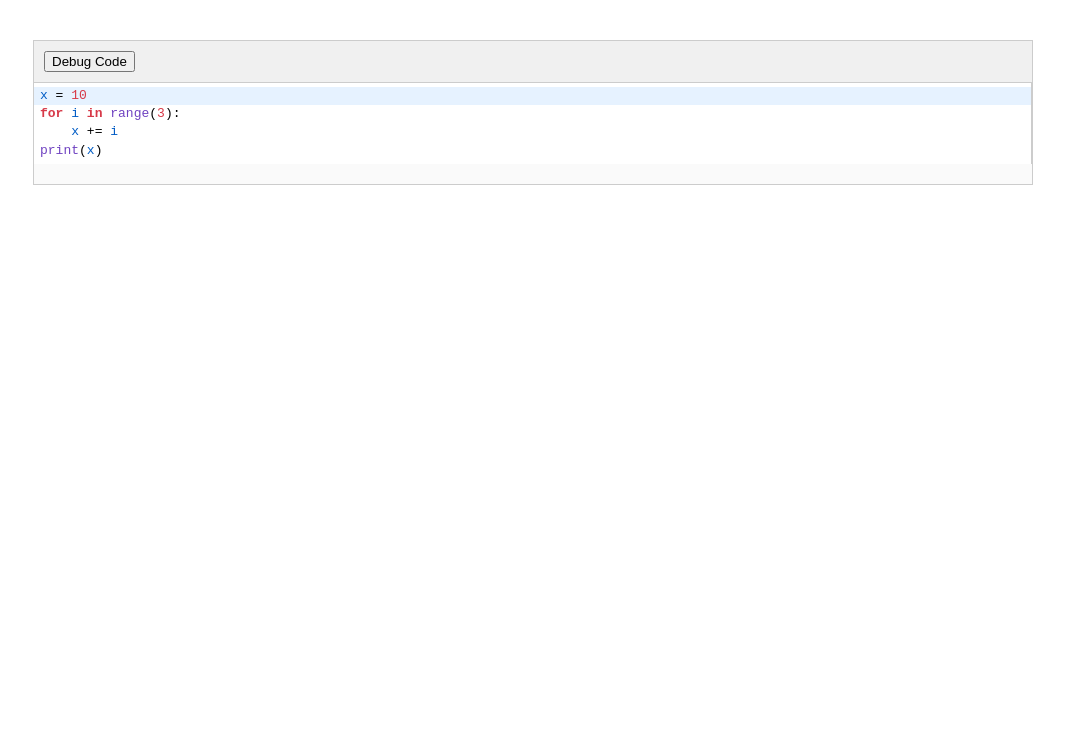
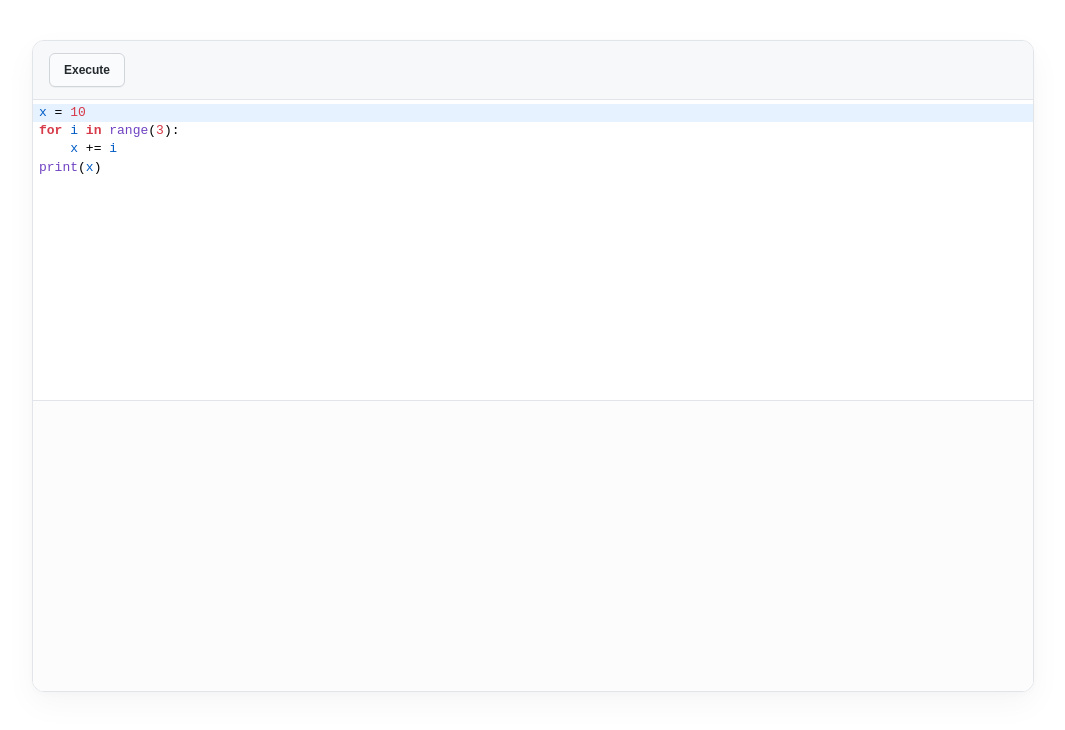
Before and after one commit to Anttonii/code-inspector, a React (Vite) app: page / in a window 1280 px wide. Shown: the top 730 px of the page, without its empty margins (107-1172 px from the left). Built offline with nearby package versions, Linux system fonts and the light colour scheme.

Commit message:
Improve styling

```diff
--- /dev/null
+++ b/src/VisualDebugger.css
@@ -0,0 +1,189 @@
+.cm-activeLine {
+  background-color: #e6f2ff !important;
+}
+.cm-debugLine {
+  background-color: #ffe0b2 !important;
+}
+.cm-errorLine {
+  background-color: #ffcdd2 !important;
+}
+
+.container {
+  width: 90vw;
+  max-width: 1000px;
+  margin: 40px auto;
+  font-family:
+    system-ui,
+    -apple-system,
+    sans-serif;
+  display: flex;
+  flex-direction: column;
+  background-color: #ffffff;
+  border: 1px solid #e1e4e8;
+  border-radius: 12px;
+  box-shadow:
+    0 12px 32px rgba(0, 0, 0, 0.04),
+    0 2px 6px rgba(0, 0, 0, 0.02);
+  overflow: hidden;
+}
+
+.toolbar {
+  padding: 12px 16px;
+  background-color: #f6f8fa;
+  border-bottom: 1px solid #e1e4e8;
+  display: flex;
+  align-items: center;
+  justify-content: space-between;
+}
+
+.toolbar-container {
+  gap: 8px;
+  display: flex;
+}
+
+.layout {
+  display: flex;
+  flex-direction: column;
+  background-color: #ffffff;
+}
+
+.editor-pane {
+  min-height: 300px;
+  max-height: 50vh;
+  background-color: #ffffff;
+  border-bottom: 1px solid #e1e4e8;
+  overflow: auto;
+  text-align: left;
+}
+
+.inspector-pane {
+  flex: 1;
+  min-height: 250px;
+  padding: 20px;
+  background-color: #fcfcfc;
+  overflow: auto;
+}
+
+.empty-vars {
+  color: #888;
+  font-style: italic;
+  font-size: 14px;
+}
+
+.var-table {
+  width: 100%;
+  border-collapse: collapse;
+  font-size: 14px;
+  font-family: monospace;
+}
+
+.table-header {
+  border-bottom: 2px solid #e1e4e8;
+  padding: 8px;
+  text-align: left;
+  color: #24292e;
+  background-color: #f6f8fa;
+}
+
+.var-name {
+  border-bottom: 1px solid #e1e4e8;
+  padding: 8px;
+  color: #005cc5;
+  width: 30%;
+  min-width: 80px;
+}
+
+.var-value {
+  border-bottom: 1px solid #e1e4e8;
+  padding: 8px;
+  color: #d73a49;
+}
+
+.block-table {
+  overflow-x: auto;
+  overflow-y: auto;
+  max-height: 250px;
+  border: 1px solid #eee;
+  border-radius: 4px;
+}
+
+.font-small {
+  font-size: 12px;
+}
+
+.error-hero {
+  margin: 0 0 10px 0;
+  color: #d32f2f;
+  display: flex;
+  align-items: center;
+  gap: 8px;
+}
+
+.stacktrace-container {
+  background-color: #ffebee;
+  border: 1px solid #ffcdd2;
+  border-radius: 4px;
+  padding: 12px;
+  color: #c62828;
+  font-family: monospace;
+  font-size: 13px;
+  white-space: pre-wrap;
+  overflow-y: auto;
+}
+
+.bg-grey {
+  background-color: #fff5f5;
+}
+
+.toolbar-btn {
+  appearance: none;
+  background-color: #fafbfc;
+  border: 1px solid #d1d5da;
+  border-radius: 6px;
+  color: #24292e;
+  cursor: pointer;
+  display: inline-flex;
+  align-items: center;
+  justify-content: center;
+  font-size: 12px;
+  font-weight: 600;
+  line-height: 20px;
+  padding: 6px 14px;
+  user-select: none;
+  box-shadow:
+    0 1px 0 rgba(27, 31, 35, 0.04),
+    inset 0 1px 0 rgba(255, 255, 255, 0.25);
+  transition: background-color 0.2s cubic-bezier(0.3, 0, 0.5, 1);
+}
+
+.toolbar-btn:hover:not(:disabled) {
+  background-color: #f3f4f6;
+  border-color: #1b1f2326;
+  transition-duration: 0.1s;
+}
+
+.toolbar-btn:active:not(:disabled) {
+  background-color: #edeff2;
+  box-shadow: inset 0 1px 0 rgba(225, 228, 232, 0.2);
+}
+
+.toolbar-btn:disabled {
+  color: #959da5;
+  background-color: #fafbfc;
+  border-color: #e1e4e8;
+  cursor: not-allowed;
+  box-shadow: none;
+}
+
+.toolbar-btn.danger {
+  color: #d73a49;
+}
+.toolbar-btn.danger:hover:not(:disabled) {
+  background-color: #ffeef0;
+  border-color: #fdaeb7;
+}
+
+.step-text {
+  margin-left: 10px;
+  font-size: 12px;
+}
--- a/src/App.tsx
+++ b/src/VisualDebugger.tsx
@@ -1,10 +1,4 @@
-import React, {
-  useState,
-  useEffect,
-  useMemo,
-  useRef,
-  CSSProperties,
-} from 'react'
+import React, { useState, useEffect, useMemo, useRef } from 'react'
 import CodeMirror, {
   ReactCodeMirrorRef,
   Extension,
@@ -23,6 +17,7 @@ import { tags } from '@lezer/highlight'
 import { usePyodide } from './usePyodide'
 import type { TraceStep } from './types'
 import { groupTraceIntoIterations, evaluateStepCondition } from './processTrace'
+import './VisualDebugger.css'
 
 class ActiveLineTextWidget extends WidgetType {
   text: string
@@ -186,7 +181,7 @@ function PythonEditor({
   }, [activeLine])
 
   return (
-    <div style={styles.editorPane}>
+    <div className="editor-pane">
       <CodeMirror
         value={code}
         ref={editorRef}
@@ -254,27 +249,19 @@ function VariableInspector({
   }, [currentStep])
 
   return (
-    <div style={styles.inspectorPane}>
+    <div className="inspector-pane">
       {activeIterationBlock.length > 1 && (
         <div style={{ marginTop: '24px' }}>
           <h4 style={{ margin: '0 0 10px 0', color: '#555' }}>
             Block Execution History
           </h4>
-          <div
-            style={{
-              overflowX: 'auto',
-              overflowY: 'auto',
-              maxHeight: '250px',
-              border: '1px solid #eee',
-              borderRadius: '4px',
-            }}
-          >
-            <table style={{ ...styles.varTable, fontSize: '12px' }}>
+          <div className="block-table">
+            <table className="var-table font-small">
               <thead>
                 <tr>
-                  <th style={styles.tableHeader}>Line</th>
+                  <th className="table-header">Line</th>
                   {allVarNames.map((name) => (
-                    <th key={name} style={styles.tableHeader}>
+                    <th key={name} className="table-header">
                       {name}
                     </th>
                   ))}
@@ -296,9 +283,9 @@ function VariableInspector({
                           : 'transparent',
                       }}
                     >
-                      <td style={styles.varName}>L{step.line}</td>
+                      <td className="var-name">L{step.line}</td>
                       {allVarNames.map((name) => (
-                        <td key={name} style={styles.varValue}>
+                        <td key={name} className="var-value">
                           {varToString(step.vars[name])}
                         </td>
                       ))}
@@ -316,33 +303,9 @@ function VariableInspector({
 
 function ErrorInspector({ errorText }: { errorText: string }) {
   return (
-    <div style={{ ...styles.inspectorPane, backgroundColor: '#fff5f5' }}>
-      <h4
-        style={{
-          margin: '0 0 10px 0',
-          color: '#d32f2f',
-          display: 'flex',
-          alignItems: 'center',
-          gap: '8px',
-        }}
-      >
-        Runtime Error
-      </h4>
-      <div
-        style={{
-          backgroundColor: '#ffebee',
-          border: '1px solid #ffcdd2',
-          borderRadius: '4px',
-          padding: '12px',
-          color: '#c62828',
-          fontFamily: 'monospace',
-          fontSize: '13px',
-          whiteSpace: 'pre-wrap',
-          overflowX: 'auto',
-        }}
-      >
-        {errorText}
-      </div>
+    <div className="inspector-pane bg-grey">
+      <h4 className="error-hero">Runtime Error</h4>
+      <div className="stacktrace-container">{errorText}</div>
     </div>
   )
 }
@@ -422,37 +385,47 @@ export default function VisualDebugger() {
   }
 
   return (
-    <div style={styles.container}>
-      <div style={styles.toolbar}>
+    <div className="container">
+      <div className="toolbar">
         {!isDebugging ? (
-          <button onClick={startDebugging} disabled={isRunning}>
-            {isRunning ? 'Running..' : 'Debug Code'}
+          <button
+            className="toolbar-btn"
+            onClick={startDebugging}
+            disabled={isRunning}
+          >
+            {isRunning ? 'Executing..' : 'Execute'}
           </button>
         ) : (
           <>
-            <button onClick={stopDebugging} style={{ color: 'red' }}>
+            <div className="toolbar-container">
+              <button className="toolbar-btn danger" onClick={stopDebugging}>
                 Stop
               </button>
               <button
+                className="toolbar-btn"
                 disabled={currentStep <= 0}
                 onClick={() => setCurrentStep((prev) => prev - 1)}
               >
                 Step Back
               </button>
               <button
+                className="toolbar-btn"
                 disabled={currentStep === trace.length - 1}
                 onClick={() => setCurrentStep((prev) => prev + 1)}
               >
                 Step Forward
               </button>
-            <span style={{ marginLeft: '10px', fontSize: '12px' }}>
+            </div>
+            <div className="toolbar-container">
+              <span className="step-text">
                 Step {currentStep + 1} / {trace.length}
               </span>
+            </div>
           </>
         )}
       </div>
 
-      <div style={styles.layout}>
+      <div className="layout">
         <PythonEditor
           code={code}
           onChange={setCode}
@@ -470,70 +443,6 @@ export default function VisualDebugger() {
           />
         )}
       </div>
-
-      <style>{`
-        .cm-activeLine { background-color: #e6f2ff !important; }
-        .cm-debugLine { background-color: #ffe0b2 !important; }
-        .cm-errorLine { background-color: #ffcdd2 !important; }
-      `}</style>
     </div>
   )
 }
-
-const styles: Record<string, CSSProperties> = {
-  container: {
-    width: '90vw',
-    maxWidth: '1000px',
-    maxHeight: '100%',
-    margin: '40px auto',
-    fontFamily: 'sans-serif',
-  },
-  toolbar: {
-    padding: '10px',
-    backgroundColor: '#f0f0f0',
-    border: '1px solid #ccc',
-    borderBottom: 'none',
-    display: 'flex',
-    gap: '10px',
-    alignItems: 'center',
-  },
-  layout: {
-    display: 'flex',
-    maxHeight: '75vh',
-    border: '1px solid #ccc',
-    flexDirection: 'column',
-  },
-  editorPane: {
-    flex: 2,
-    borderRight: '1px solid #ccc',
-    overflow: 'auto',
-    textAlign: 'left',
-  },
-  inspectorPane: {
-    flex: 1,
-    padding: '10px',
-    backgroundColor: '#fafafa',
-    overflow: 'auto',
-  },
-  emptyVars: { color: '#888', fontStyle: 'italic', fontSize: '14px' },
-  varTable: {
-    width: '100%',
-    borderCollapse: 'collapse',
-    fontSize: '14px',
-    fontFamily: 'monospace',
-    textAlign: 'left',
-  },
-  varName: {
-    borderBottom: '1px solid #eee',
-    padding: '4px',
-    color: '#0066cc',
-    width: '40%',
-  },
-  varValue: { borderBottom: '1px solid #eee', padding: '4px', color: '#d14' },
-  tableHeader: {
-    borderBottom: '2px solid #ccc',
-    padding: '4px',
-    textAlign: 'left',
-    color: '#333',
-  },
-}
--- a/src/index.tsx
+++ b/src/index.tsx
@@ -1,11 +1,11 @@
 import React from 'react'
 import ReactDOM from 'react-dom/client'
 import './index.css'
-import App from './App'
+import VisualDebugger from './VisualDebugger'
 
 const root = ReactDOM.createRoot(document.getElementById('root') as HTMLElement)
 root.render(
   <React.StrictMode>
-    <App />
+    <VisualDebugger />
   </React.StrictMode>
 )
```
Also changed, not shown: src/App.css (deleted), 1 other file (tests, documents, lock files or other folders). Lines whose indentation alone changed are shown as unchanged.
